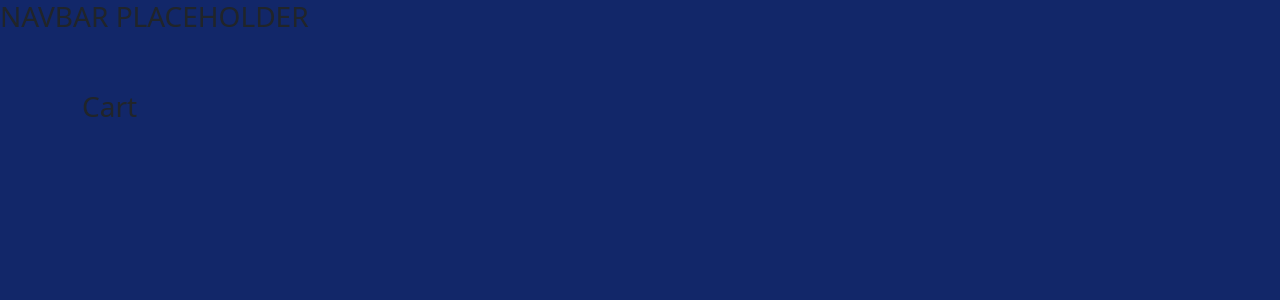
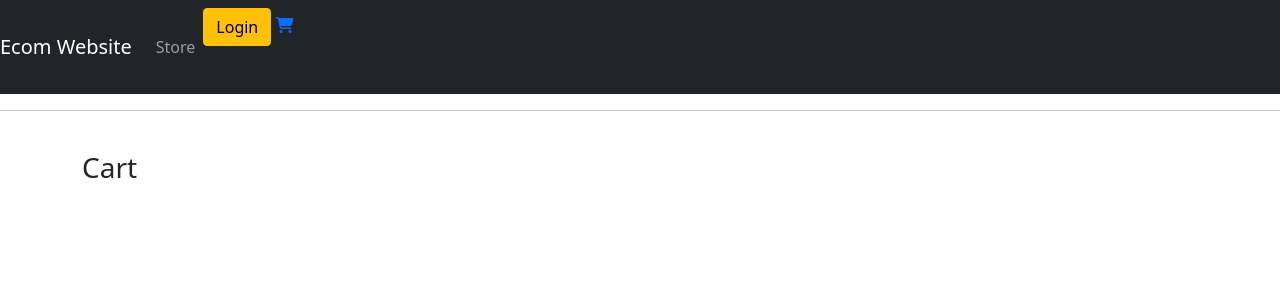
Before and after one commit to IvessJohn/django-ecommerce-website, a Django app: template ecommercewebsite/store/templates/store/cart.html in a window 1280 px wide. Shown: the top 300 px of the page. Run offline with Django 3.2, Linux system fonts and the light colour scheme; the template is opened without the code that fills it, so the values that code supplies are empty; some libraries are stand-ins or nearby versions.

Commit message:
Added a navbar

```diff
--- a/ecommercewebsite/static/css/main.css
+++ b/ecommercewebsite/static/css/main.css
@@ -1,3 +1,3 @@
 body{
-    background-color: #122769;
+
 }
--- a/ecommercewebsite/store/templates/store/main.html
+++ b/ecommercewebsite/store/templates/store/main.html
@@ -11,6 +11,7 @@
     <!-- Google Fonts -->
     <link rel="preconnect" href="https://fonts.googleapis.com">
     <link rel="preconnect" href="https://fonts.gstatic.com" crossorigin>
+    <link href="https://fonts.googleapis.com/css2?family=Nunito&display=swap" rel="stylesheet">
     <!-- Font Awesome (for icons) -->
     <script src="https://kit.fontawesome.com/f7898405e9.js" crossorigin="anonymous"></script>
 
@@ -27,8 +28,8 @@
 
     <!-- The page itself -->
 
-    <h3>NAVBAR PLACEHOLDER</h3>
-    <br>
+    {% include "store/navbar.html" %}
+    <hr>
 
     <div class="container">
         <br>
--- /dev/null
+++ b/ecommercewebsite/store/templates/store/navbar.html
@@ -0,0 +1,22 @@
+<nav class="navbar navbar-expand-lg navbar-dark bg-dark">
+    <a class="navbar-brand" href="{% url 'store' %}">Ecom Website</a>
+    <button class="navbar-toggler" type="button" data-toggle="collapse" data-target="#navbarSupportedContent" aria-controls="navbarSupportedContent" aria-expanded="false" aria-label="Toggle navigation">
+      <span class="navbar-toggler-icon"></span>
+    </button>
+
+    <div class="collapse navbar-collapse" id="navbarSupportedContent">
+      <ul class="navbar-nav mr-auto">
+        <li class="nav-item active">
+          <a class="nav-link" href="{% url 'store' %}">Store<span class="sr-only">(current)</span></a>
+        </li>
+      </ul>
+      <div class="form-inline my-2 my-lg-0">
+        <a href="#"class="btn btn-warning">Login</a>
+
+        <a href="{% url 'cart' %}">
+            <i class="fa-solid fa-cart-shopping"></i>
+       </a>
+       <p id="cart-total">0</p>
+      </div>
+    </div>
+  </nav>
```
